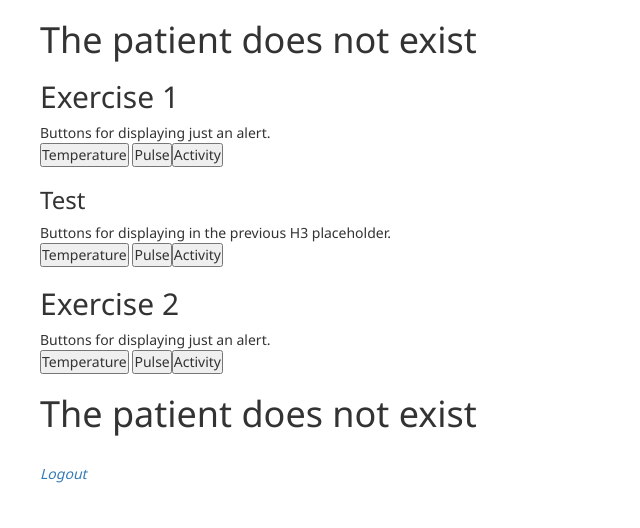
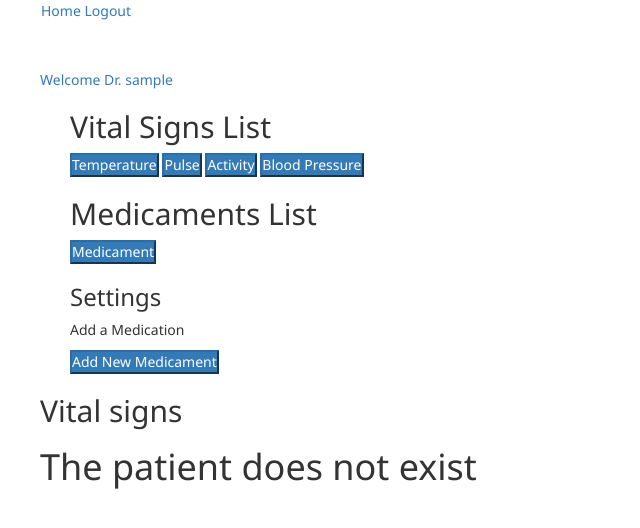
Before and after one commit to frickerg/BTX8054-WebProject, a PHP site: page /viewPatient.php in a window 1280 px wide. Shown: the top 528 px of the page, without its empty margins (0-640 px from the left). Run offline with PHP 8.4, Linux system fonts and the light colour scheme; the visitor is signed in with stand-in values (Sample User, id 1).

Commit message:
Updated viewPatient.php (no layout)

```diff
--- a/src/css/custom.css
+++ b/src/css/custom.css
@@ -34,3 +34,15 @@ body {
 	width: 150px;
 	margin-top: 40px;
 }
+
+.signs {
+    display: none;
+}
+
+#warning {
+    padding: 20px;
+    background-color: pink;
+    border: 1px solid red;
+    border-radius: 5px;
+    color: red;
+}
--- a/src/viewPatient.php
+++ b/src/viewPatient.php
@@ -1,19 +1,29 @@
+<?php include 'template/base.php'; ?>
+
+<div class="navbar">
+	<a href="listPatients.php">Home</a>
+	<a href="logout.php">Logout</a>
+</div>
+
+
 <?php
-include 'template/base.php';
-
     session_start();
-
     // First, we test if user is logged. If not, goto main.php (login page).
     if (!isset($_SESSION['user'])) {
-    header('Location: main.php');
-    //echo "problem with user";
+        header('Location: index.php');
         exit();
     }
+    include 'pdo.inc.php';
+    echo '<a> Welcome Dr. '.$_SESSION['user'].'</a>';
+?>
 
-include 'pdo.inc.php';
+<div class="container">
+	<h2>Vital Signs List</h2>
 
+	<?php
         try {
             $dbh = new PDO("mysql:host=$hostname;dbname=$dbname", $username, $password);
+
             $patientID = 0;
             if (isset($_GET['id'])) {
                 $patientID = (int) ($_GET['id']);
@@ -28,122 +38,81 @@ try {
                 $result0 = $statement0->execute();
 
                 while ($line = $statement0->fetch()) {
-            echo '<h1> Patient : '.$line['first_name'].'  '.$line['name'].'</h1>';
+                    echo '<h2> Patient: '.$line['first_name'].'  '.$line['name'].'</h2>';
+                    echo '<h5>Select a Sign:</h5>';
+                }
+            }
+        } catch (PDOException $e) {
+            /*** echo the sql statement and error message ***/
+            echo $e->getMessage();
+        }	?>
+	<div class="btn-group" style="width:100%">
+		<button class="btn-primary" onclick="displayVitalSigns('temperature');">Temperature</button>
+		<button class="btn-primary" onclick="displayVitalSigns('pulse');">Pulse</button>
+		<button class="btn-primary" onclick="displayVitalSigns('activity');">Activity</button>
+		<button class="btn-primary" onclick="displayVitalSigns('bloodpressure');">Blood Pressure</button>
+		<h2>Medicaments List</h2>
+		<button class="btn-primary" onclick="displayMedicaments('Medicament');">Medicament</button>
+	</div>
 
-            echo "<br>\n";
-        }
+	<h3>Settings</h3>
+	<p>Add a Medication</p>
+	<button class="btn-primary" id="addValue">
+    <i class="fas fa-user-plus"></i> Add New Medicament</button>
+</div>
 
-        /*** echo a message saying we have connected ***/
-        $sql = 'SELECT name, first_name, value, time, sign_name
+
+<div class="main">
+	<h2>Vital signs</h2>
+	<?php
+        if ($patientID > 0) {
+            $sql = 'SELECT sign.signID, sign_name, value, time, note
 	            FROM patient, vital_sign, sign
 	            WHERE patient.patientID = vital_sign.patientID
-    AND vital_sign.signID = sign.signID
-    AND patient.patientID = :patientID';
+	            AND vital_sign.signID = sign.signID';
 
             $statement = $dbh->prepare($sql);
             $statement->bindParam(':patientID', $patientID, PDO::PARAM_INT);
             $result = $statement->execute();
 
+            $i = 0;
             while ($line = $statement->fetch()) {
-            echo $line['sign_name'].' = '.$line['value'].' at '.$line['time'];
-
-            echo "<br>\n";
+                if (0 == $i) {
+                    echo "<table id='".strtolower($line['sign_name'])."' class='signs'>";
+                    ++$i;
+                } elseif ($line['signID'] > $i) {
+                    echo '</table>';
+                    echo "<table id='".strtolower($line['sign_name'])."' class='signs'>";
+                    ++$i;
                 }
+                echo '<tr>';
+                echo '<td>'.$line['sign_name'].'</td>';
+                echo '<td>'.$line['value'].'</td>';
+                echo '<td>'.$line['time'].'</td>';
+                echo '<td>'.$line['note'].'</td>';
+                echo '</tr>';
+            }
+            echo '</table>';
+            echo '<div id="warning" class="signs">No List exists</div>';
         } else {
             echo '<h1>The patient does not exist</h1>';
         }
+    ?>
+</div>
 
-    //$dbh = null;
-} catch (PDOException $e) {
-    /*** echo the sql statement and error message ***/
-    echo $e->getMessage();
-}
-
-?>
-	<h2> Exercise 1</h2> Buttons for displaying just an alert.<br>
-	<button onclick="alert('Temperature');">Temperature</button>
-	<button onclick="alert('Pulse');">Pulse</button><button onclick="alert('Activity');">Activity</button>
-
-	<br>
-	<script>
-		function writeMessage(msg) {
-			document.getElementById("sign").textContent = msg;
-		}
-	</script>
-	<h3 id="sign">Test </h3> Buttons for displaying in the previous H3 placeholder.<br>
-	<button onclick="writeMessage('Temperature');">Temperature</button>
-	<button onclick="writeMessage('Pulse');">Pulse</button><button onclick="writeMessage('Activity');">Activity</button>
-
-
-	<h2> Exercise 2</h2>
 <script>
 	function displayVitalSigns(sign) {
 		var list = document.getElementsByClassName("signs");
-			for (var i in list) {
-				if (list[i].style !== undefined) {
+		for (var i = 0; i < list.length; i++) {
 			list[i].style.display = "none";
 		}
+		try {
+			document.getElementById(sign).style.display = "table";
+		} catch (err) {
+			document.getElementById('warning').style.display = "block";
 		}
-			var list2 = document.getElementsByClassName(sign);
-			if (list2) {
-				for (var i2 in list2) {
-					if (list2[i2].style !== undefined) {
-						list2[i2].style.display = "block";
-					}
-				}
-			} else {
-				alert('no list');
-			}
+
 	}
 </script>
-	<style>
-		.Temperature {
-			display: none;
-		}
-
-		.Pulse {
-			display: none;
-		}
-
-		.Activity {
-			display: none;
-
-		}
-	</style>
-
-	Buttons for displaying just an alert.<br>
-	<button onclick="displayVitalSigns('Temperature');">Temperature</button>
-	<button onclick="displayVitalSigns('Pulse');">Pulse</button><button onclick="displayVitalSigns('Activity');">Activity</button>
-
-	<?php
-  try {
-      if ($patientID > 0) {
-          $sql = 'SELECT name, first_name, value, time, sign_name
-  FROM patient, vital_sign, sign
-  WHERE patient.patientID = vital_sign.patientID
-    AND vital_sign.signID = sign.signID
-    AND patient.patientID = :patientID';
-
-          $statement = $dbh->prepare($sql);
-          $statement->bindParam(':patientID', $patientID, PDO::PARAM_INT);
-          $result = $statement->execute();
-
-          while ($line = $statement->fetch()) {
-              echo "<div class='signs ".$line['sign_name']."'>".$line['value'].' at '.$line['time']."</div>\n";
-          }
-      } else {
-          echo '<h1>The patient does not exist</h1>';
-      }
-
-      $dbh = null;
-  } catch (PDOException $e) {
-      /*** echo the sql statement and error message ***/
-      echo $e->getMessage();
-  }
-
-  ?>
-
-		<br />
-		<i><a href="logout.php">Logout</a></i>
 
 <?php include 'template/footer.php'; ?>
```
Lines whose indentation alone changed are shown as unchanged.
